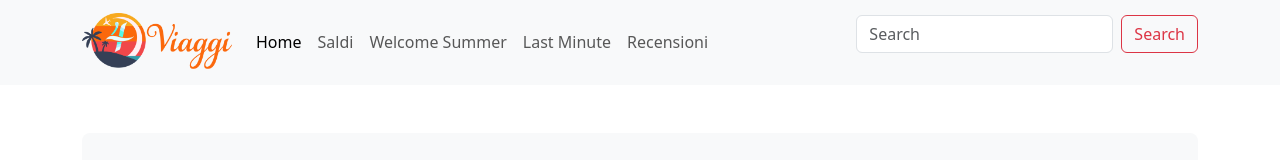
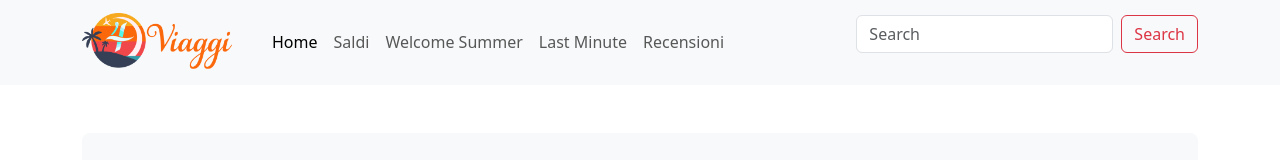
Before and after one commit to dobridimovdobrev/FE-U2-S2-L2-Esercizio, a plain HTML site: page index.html in a window 1280 px wide. Shown: the top 160 px of the page. Drawn offline with Linux system fonts and the light colour scheme.

Commit message:
margin left navbar on 768 px

```diff
--- a/index.html
+++ b/index.html
@@ -30,7 +30,7 @@
             <span class="navbar-toggler-icon"></span>
           </button>
           <div class="collapse navbar-collapse" id="hamburger-menu">
-            <ul class="navbar-nav me-auto mb-2 mb-lg-0">
+            <ul class="navbar-nav me-auto mb-2 mb-lg-0 ms-md-3">
               <li class="nav-item">
                 <a class="nav-link active" aria-current="page" href="#">Home</a>
               </li>
```
